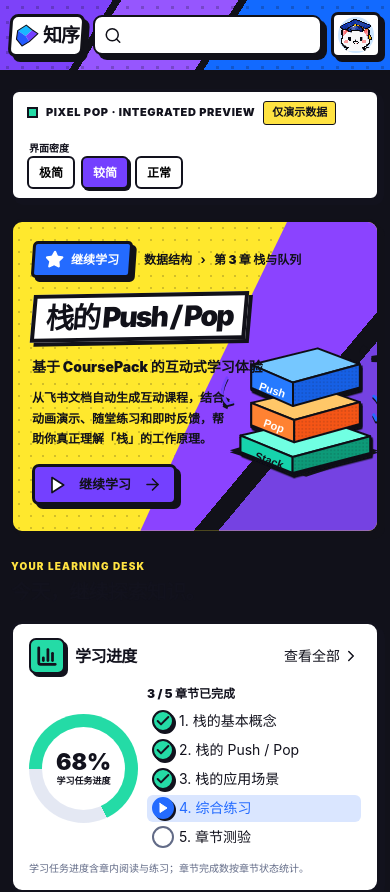
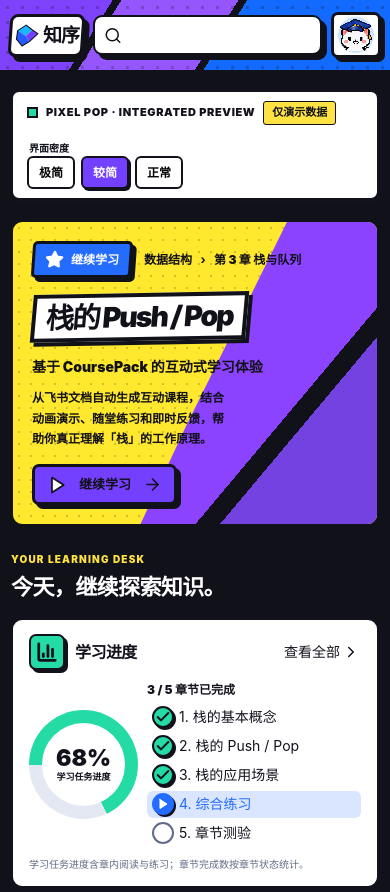
Before and after one commit to colddreamxiaowd/ContinueLeanringWithAI, a Next.js app in the folder web/: page /ui-lab/session-b/overview in a window 390 px wide. Shown: the top 892 px of the page. Built offline with nearby package versions, Linux system fonts and the light colour scheme.

Commit message:
fix(ui-lab): restore white dark-surface headline and prevent mobile hero-art overlap

```diff
--- a/web/src/app/ui-lab/session-b/overview/overview.module.css
+++ b/web/src/app/ui-lab/session-b/overview/overview.module.css
@@ -9,7 +9,7 @@
 .modes button{border:2px solid var(--pp-ink);padding:5px 10px;border-radius:6px;background:#fff;font-size:12px;font-weight:850}
 .modes button[aria-pressed="true"]{background:var(--pp-purple);color:white;box-shadow:2px 2px 0 var(--pp-ink)}
 .sectionHeader{display:flex;justify-content:space-between;align-items:flex-end;gap:16px;margin:28px 1px 16px}
-.sectionHeader h2{font-size:clamp(20px,2.2vw,30px);line-height:1.25;letter-spacing:-.6px;margin:4px 0 0;font-weight:950}
+.sectionHeader h2{color:var(--pp-paper);font-size:clamp(20px,2.2vw,30px);line-height:1.25;letter-spacing:-.6px;margin:4px 0 0;font-weight:950}
 .overline{font-size:10px;letter-spacing:1.2px;font-weight:900;color:var(--pp-yellow)}
 .version{font-weight:900;font-size:11px;color:var(--pp-paper);white-space:nowrap}
 .cards{display:grid;grid-template-columns:minmax(280px,.91fr) minmax(330px,1.16fr) minmax(285px,.93fr);
@@ -31,3 +31,12 @@
  .version{display:none}
  .sectionHeader{margin-top:20px}}
 @media(prefers-reduced-motion:reduce){.notice,.utility{transition:none!important}}
+
+/* In integration preview the shared course hero keeps its art direction,
+ * but its visual is hidden on narrow screens rather than overlapping text. */
+.heroWrap{min-width:0}
+@media(max-width:680px){
+ .heroWrap>section>div:last-child{display:none!important}
+ .heroWrap>section{min-height:0!important}
+ .sectionHeader h2{font-size:22px}
+}
```
